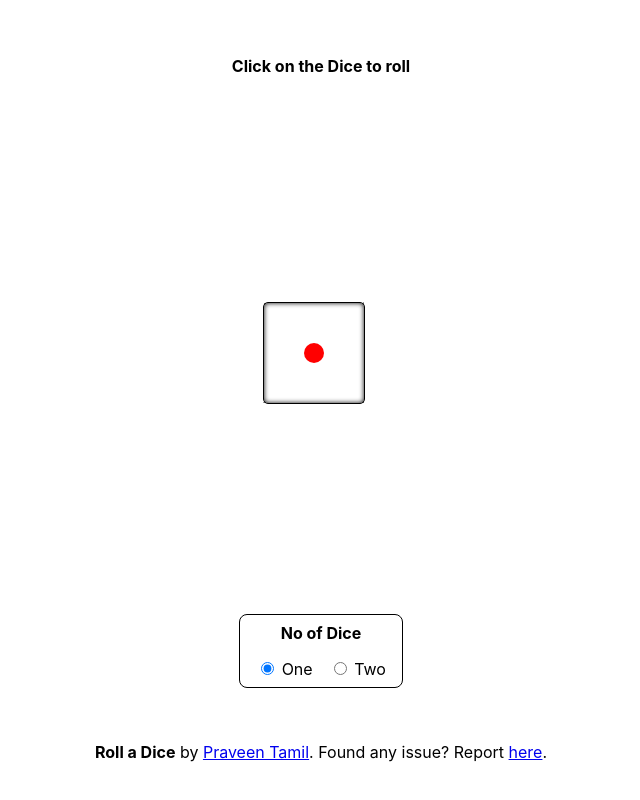
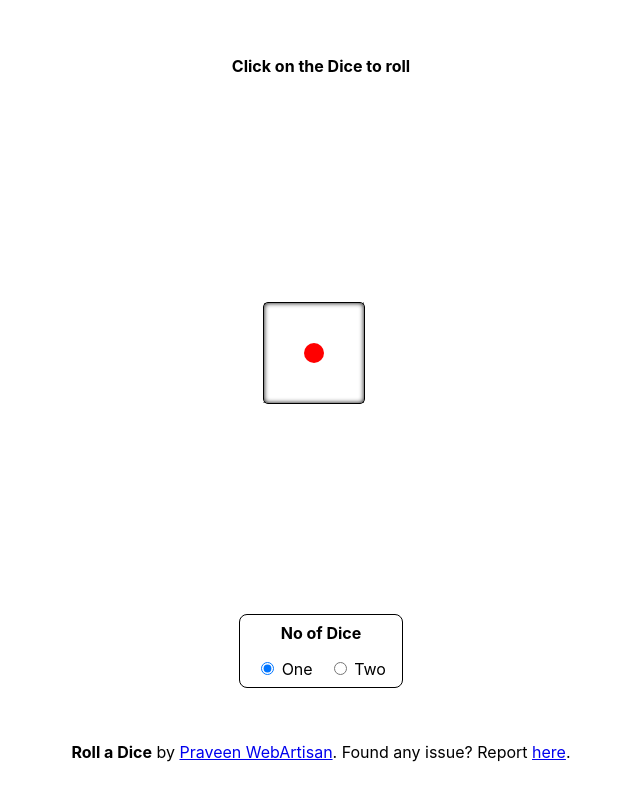
Before and after one commit to praveen-webartisan/rolladice, a plain HTML site: page index.html in a window 1280 px wide. Shown: the whole page, without its empty margins (319-959 px from the left). Drawn offline with Linux system fonts and the light colour scheme.

Commit message:
Links updated

```diff
--- a/index.html
+++ b/index.html
@@ -5,7 +5,7 @@
         <meta charset="UTF-8">
         <meta name="description" content="Dice rolling simulation">
         <meta name="keywords" content="Dice rolling, Random Number, Dice rolling in JavaScript">
-        <meta name="author" content="Praveen Tamil">
+        <meta name="author" content="Praveen WebArtisan">
         <meta name="viewport" content="width=device-width, initial-scale=1.0">
 
         <style type="text/css">
@@ -324,7 +324,7 @@
 
         <footer id="pageFooter">
             <p>
-                <b>Roll a Dice</b> by <a href="https://github.com/praveen-tamil">Praveen Tamil</a>. Found any issue? Report <a href="https://github.com/praveen-tamil/rolladice">here</a>.
+                <b>Roll a Dice</b> by <a href="https://github.com/praveen-webartisan">Praveen WebArtisan</a>. Found any issue? Report <a href="https://github.com/praveen-webartisan/rolladice">here</a>.
             </p>
         </footer>
 
```
